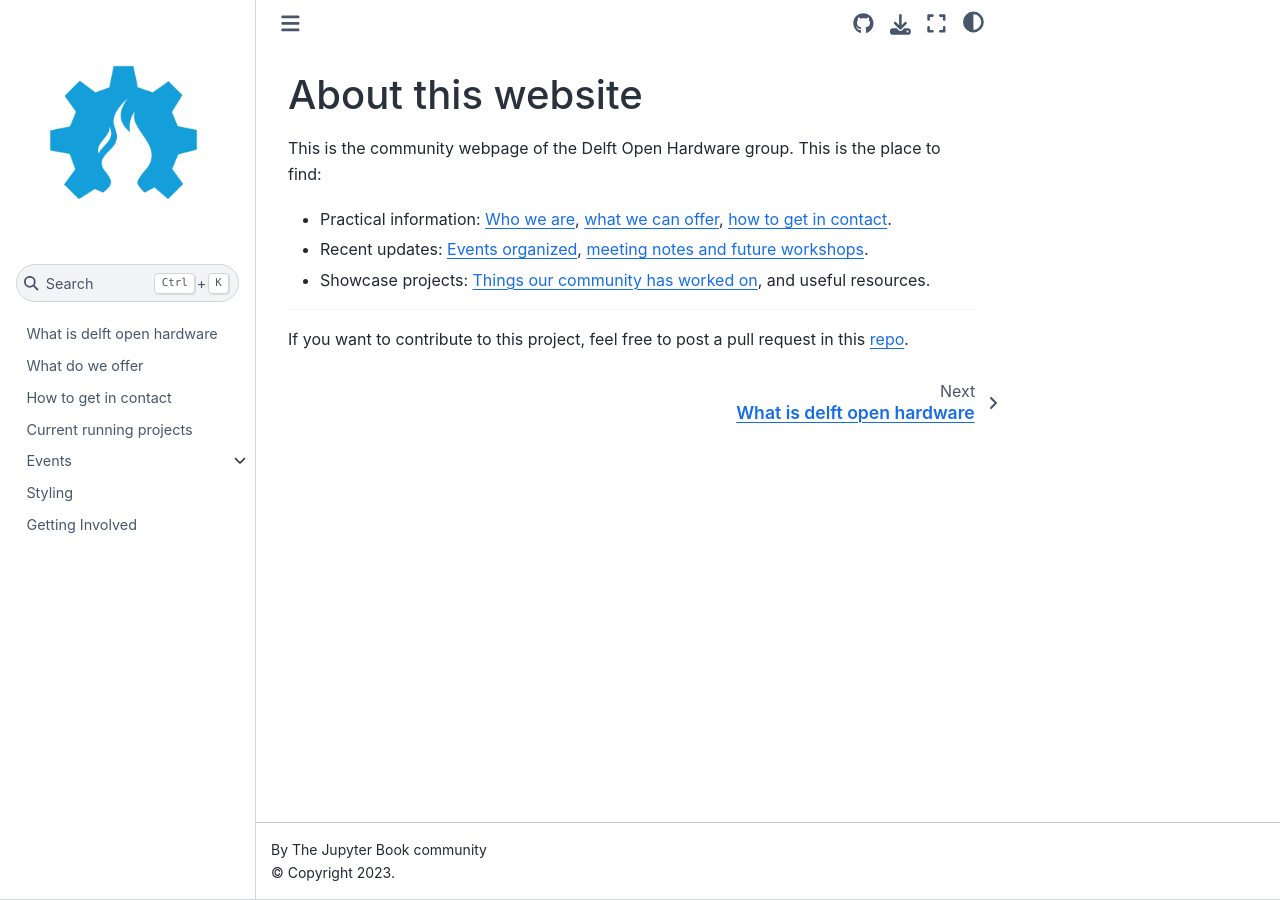
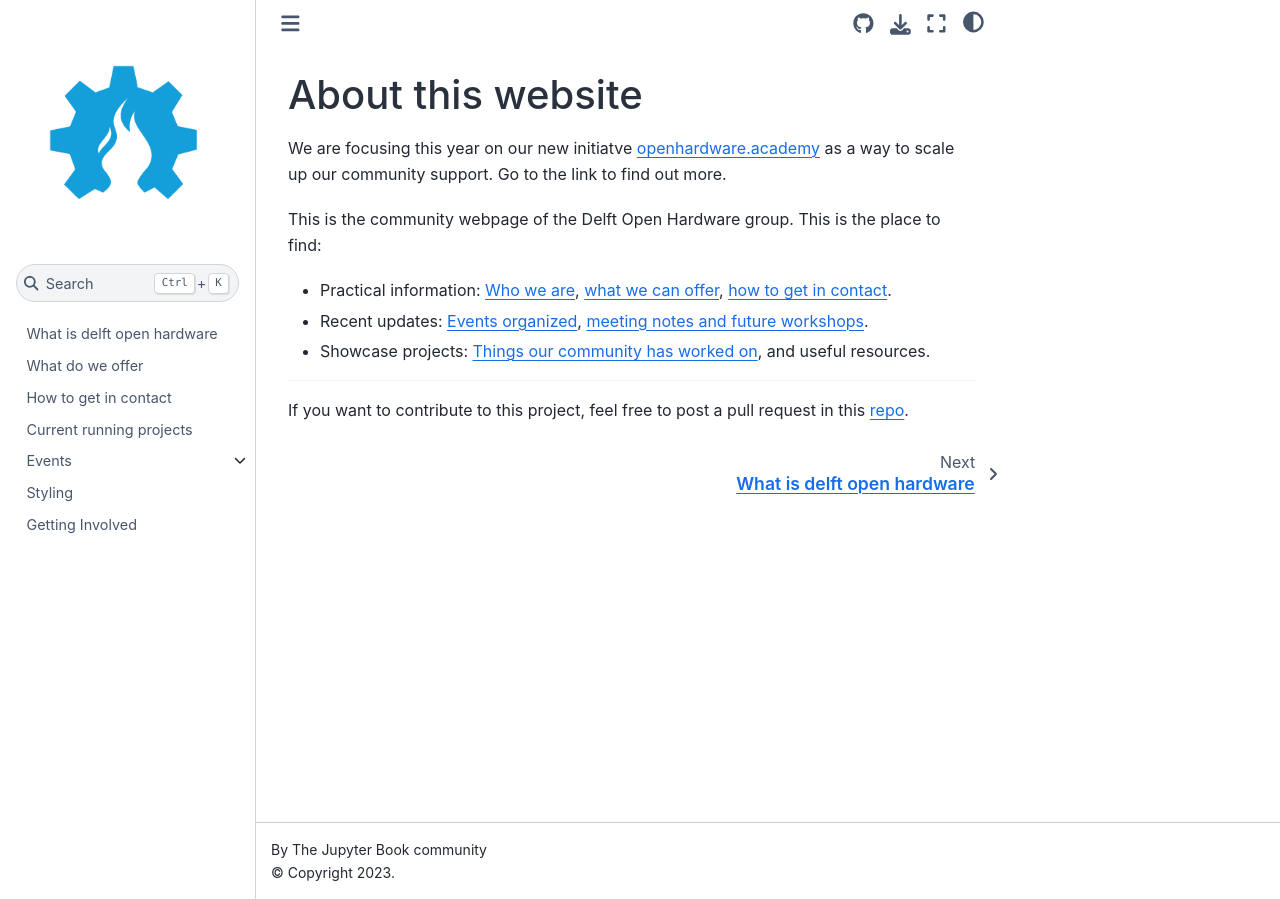
Before and after one commit to delftopenhardware/delftopenhardware.github.io, a Jupyter Book: the page built from docs/README.md, in a window 1280 px wide. Built offline with Jupyter Book 1.0.4 settings and Sphinx 7.4.7 and the Sphinx Book theme 1.1.4, drawn with Linux system fonts in a browser that asks for light colours.

Commit message:
Update README.md

```diff
--- a/docs/README.md
+++ b/docs/README.md
@@ -1,4 +1,7 @@
 # About this website
+
+We are focusing this year on our new initiatve [openhardware.academy](https://openhardware.academy) as a way to scale up our community support. Go to the link to find out more.
+
 This is the community webpage of the Delft Open Hardware group.
 This is the place to find:
 - Practical information: [Who we are](./01whatis/whatisdelftopenhardware.md), [what we can offer](./02WhatOffer/whatdoesdelftopenhardwareoffer.md), [how to get in contact](./03contact/howtogetincontact.md).
```
